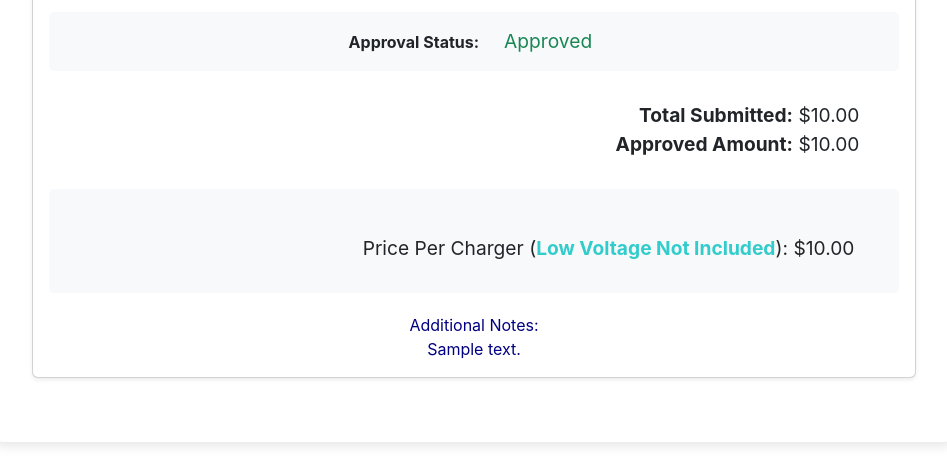
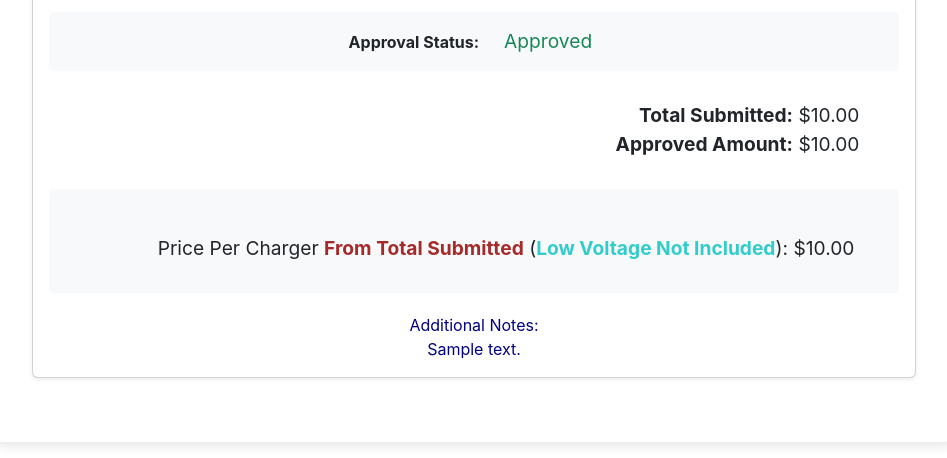
Before and after one commit to CarlosCruzValverde/testEstimator, a Flask app: page /project_review/1 in a window 1280 px wide. Shown: the part 2639-3097 px from the top of the page, without its empty margins (166-1113 px from the left). Run offline with Flask 3, Linux system fonts and the light colour scheme; the visitor is signed in with stand-in values (Sample User, id 1); tables that the repository leaves empty hold one stand-in row (values such as "Sample post"); parts of the project's set-up code (start-up, migrations or seed data) failed here and were passed over; some libraries are stand-ins or nearby versions.

Commit message:
Update project_review.html

```diff
--- a/templates/portfolio/project_review.html
+++ b/templates/portfolio/project_review.html
@@ -938,7 +938,8 @@
 
                     <div class="charger-info">
                         <div class="charger-row">
-                            <span class="charger-label">Price Per Charger (<span style="color: rgb(51, 204, 204); font-weight: bold;">Low Voltage Not
+                            <span class="charger-label">Price Per Charger <span style="color: brown; font-weight: bold;">From Total
+                    Submitted</span> (<span style="color: rgb(51, 204, 204); font-weight: bold;">Low Voltage Not
                         Included</span>):</span>
                             <span id="price-per-charger-submitted-view">{{ summary.price_per_charger_submitted | currency if
                                 summary.price_per_charger_submitted else '$0.00'
```
